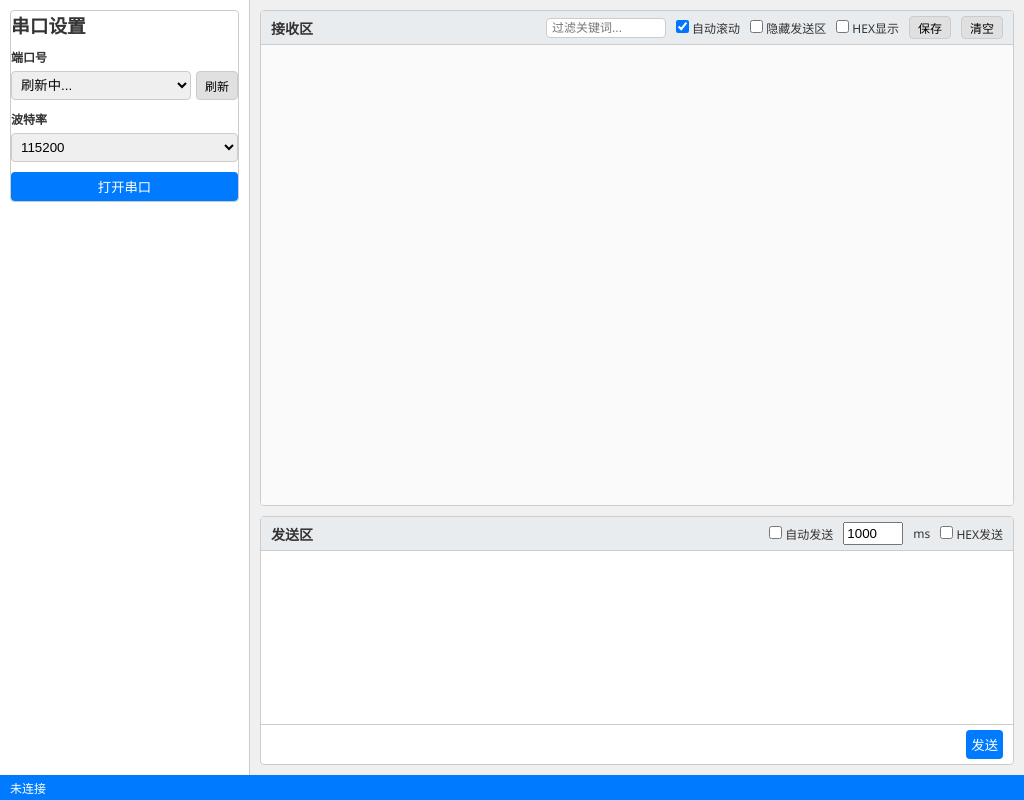
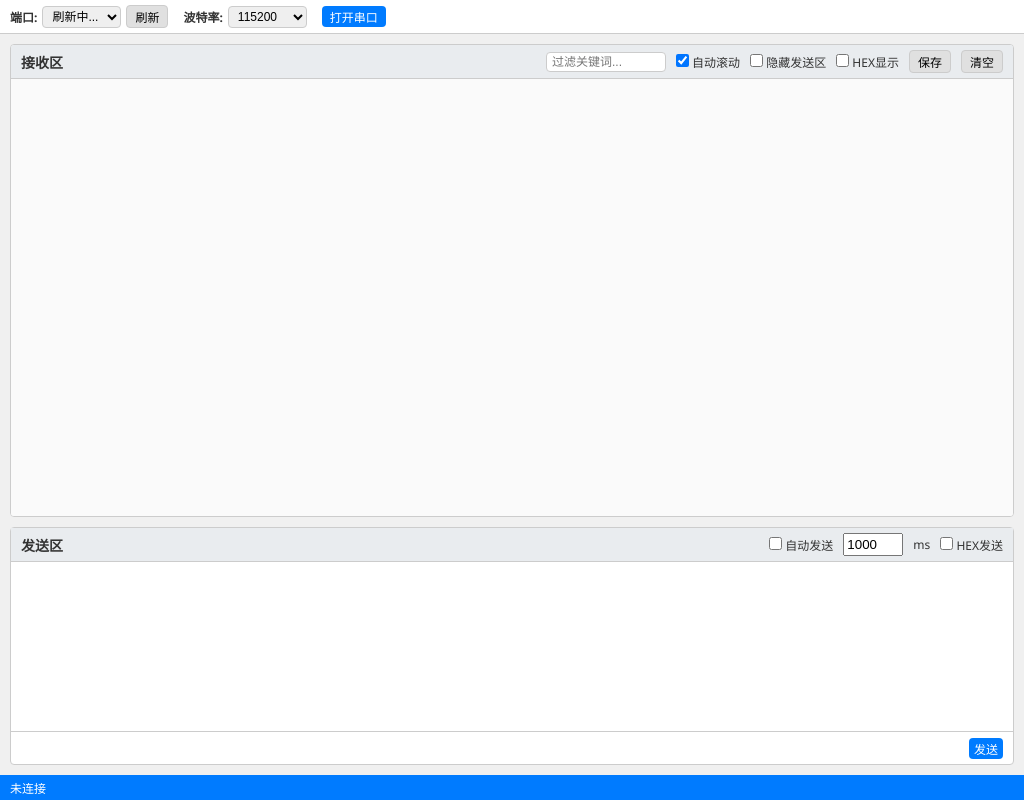
Before and after one commit to ulichirock-cmyk/serial-port, an Electron app: page src/renderer/index.html in a window 1024 px wide. Drawn offline with Linux system fonts and the light colour scheme; no server answers.

Commit message:
style: move serial settings to horizontal top bar

```diff
--- a/src/renderer/index.html
+++ b/src/renderer/index.html
@@ -8,21 +8,19 @@
 </head>
 <body>
     <div class="container">
-        <!-- Sidebar: Configuration -->
-        <div class="sidebar">
-            <div class="panel config-panel">
-                <h3>串口设置</h3>
+        <!-- Top Bar: Configuration -->
+        <div class="top-bar">
+            <div class="config-panel">
+                <div class="form-inline">
                     <div class="form-group">
-                    <label>端口号</label>
-                    <div style="display: flex; gap: 5px;">
-                        <select id="port-select" style="flex: 1;">
+                        <label>端口:</label>
+                        <select id="port-select">
                             <option value="">刷新中...</option>
                         </select>
                         <button id="btn-refresh-ports" class="btn btn-sm">刷新</button>
                     </div>
-                </div>
                     <div class="form-group">
-                    <label>波特率</label>
+                        <label>波特率:</label>
                         <select id="baud-rate">
                             <option value="1200">1200</option>
                             <option value="2400">2400</option>
@@ -48,8 +46,7 @@
                             <option value="2000000">2000000</option>
                         </select>
                     </div>
-                <div class="form-group">
-                    <button id="btn-open" class="btn btn-primary">打开串口</button>
+                    <button id="btn-open" class="btn btn-primary btn-sm">打开串口</button>
                 </div>
             </div>
         </div>
--- a/src/renderer/styles/main.css
+++ b/src/renderer/styles/main.css
@@ -26,41 +26,49 @@ body {
 
 .container {
     display: flex;
+    flex-direction: column;
     flex: 1;
     overflow: hidden;
 }
 
-/* Sidebar */
-.sidebar {
-    width: 250px;
+/* Top Bar */
+.top-bar {
     background-color: var(--panel-bg);
-    border-right: 1px solid var(--border-color);
-    padding: 10px;
-    display: flex;
-    flex-direction: column;
+    border-bottom: 1px solid var(--border-color);
+    padding: 5px 10px;
+    z-index: 10;
 }
 
 .config-panel {
     display: flex;
-    flex-direction: column;
-    gap: 10px;
+    align-items: center;
+}
+
+.form-inline {
+    display: flex;
+    align-items: center;
+    gap: 15px;
+    flex-wrap: wrap;
 }
 
 .form-group {
     display: flex;
-    flex-direction: column;
+    flex-direction: row;
+    align-items: center;
     gap: 5px;
 }
 
 .form-group label {
     font-size: 12px;
     font-weight: bold;
+    white-space: nowrap;
 }
 
 select, button, input[type="text"] {
-    padding: 5px;
+    padding: 2px 5px;
     border: 1px solid var(--border-color);
     border-radius: 4px;
+    font-size: 12px;
 }
 
 /* Main Content */
```
Lines whose indentation alone changed are shown as unchanged.
